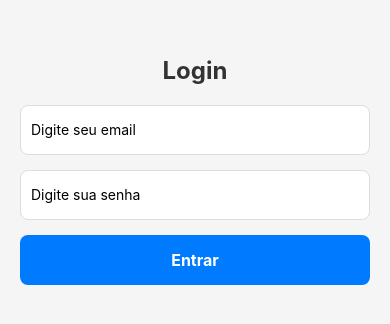
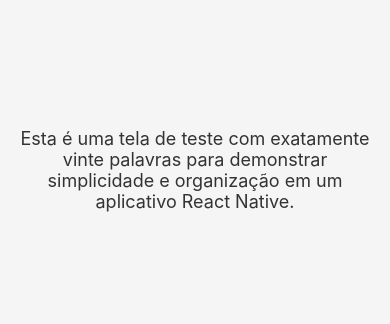
Before and after one commit to Mind-Track/MindTrack-Mobile, a React Native app: screen / in a window 390 px wide. Shown: the part 252-576 px from the top of the page. Built offline with nearby package versions, Linux system fonts and the light colour scheme.

Commit message:
ajustes config node modules

```diff
--- a/package.json
+++ b/package.json
@@ -2,6 +2,9 @@
   "dependencies": {
     "expo": "^52.0.18",
     "react": "^18.3.1",
-    "react-native": "^0.76.5"
+    "react-native": "^0.76.5",
+    "react-dom": "18.3.1",
+    "react-native-web": "~0.19.13",
+    "@expo/metro-runtime": "~4.0.0"
   }
 }
--- a/src/App.js
+++ b/src/App.js
@@ -1,41 +1,12 @@
-import React, { useState } from 'react';
-import { StyleSheet, Text, View, TextInput, TouchableOpacity, Alert } from 'react-native';
+import React from 'react';
+import { StyleSheet, Text, View } from 'react-native';
 
 export default function App() {
-  const [email, setEmail] = useState('');
-  const [password, setPassword] = useState('');
-
-  const handleLogin = () => {
-    if (!email.trim() || !password.trim()) {
-      Alert.alert('Erro', 'Por favor, preencha todos os campos.');
-      return;
-    }
-
-    Alert.alert('Bem-vindo', `Email: ${email}`);
-    setEmail('');
-    setPassword('');
-  };
-
   return (
     <View style={styles.container}>
-      <Text style={styles.title}>Login</Text>
-      <TextInput
-        style={styles.input}
-        placeholder="Digite seu email"
-        keyboardType="email-address"
-        value={email}
-        onChangeText={setEmail}
-      />
-      <TextInput
-        style={styles.input}
-        placeholder="Digite sua senha"
-        secureTextEntry
-        value={password}
-        onChangeText={setPassword}
-      />
-      <TouchableOpacity style={styles.button} onPress={handleLogin}>
-        <Text style={styles.buttonText}>Entrar</Text>
-      </TouchableOpacity>
+      <Text style={styles.text}>
+        Esta é uma tela de teste com exatamente vinte palavras para demonstrar simplicidade e organização em um aplicativo React Native.
+      </Text>
     </View>
   );
 }
@@ -48,33 +19,9 @@
     backgroundColor: '#f5f5f5',
     padding: 20,
   },
-  title: {
-    fontSize: 24,
-    fontWeight: 'bold',
-    marginBottom: 20,
+  text: {
+    fontSize: 18,
     color: '#333',
-  },
-  input: {
-    width: '100%',
-    height: 50,
-    borderWidth: 1,
-    borderColor: '#ddd',
-    borderRadius: 8,
-    paddingHorizontal: 10,
-    marginBottom: 15,
-    backgroundColor: '#fff',
-  },
-  button: {
-    width: '100%',
-    height: 50,
-    backgroundColor: '#007BFF',
-    justifyContent: 'center',
-    alignItems: 'center',
-    borderRadius: 8,
-  },
-  buttonText: {
-    color: '#fff',
-    fontSize: 16,
-    fontWeight: 'bold',
+    textAlign: 'center',
   },
 });
```
Also changed, not shown: 1 other file (tests, documents, lock files or other folders).
